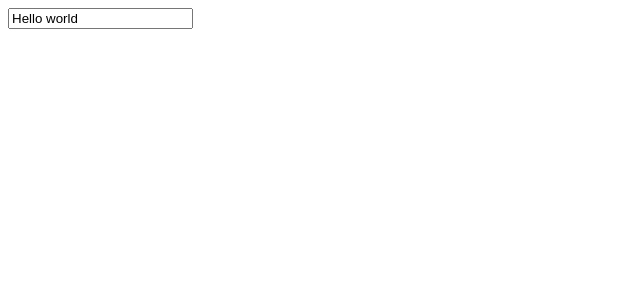
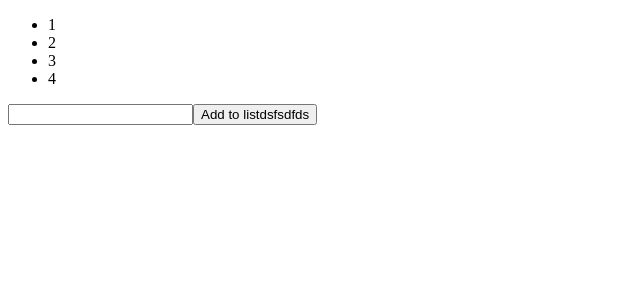
Before and after one commit to hermar98/react-test-project, a React (Create React App) app: page / in a window 1280 px wide. Shown: the top 300 px of the page, without its empty margins (0-640 px from the left). Built offline with nearby package versions, Linux system fonts and the light colour scheme.

Commit message:
KT2: Create todo list - Create new TodoList component - Separate code into different components: List, InputField and Button - Passing props between components

```diff
--- a/src/App.tsx
+++ b/src/App.tsx
@@ -1,10 +1,10 @@
 import React from "react";
-import InputField from "./components/InputField";
+import TodoList from "./components/TodoList";
 
 function App() {
   return (
     <div className="App">
-      <InputField />
+      <TodoList />
     </div>
   );
 }
--- /dev/null
+++ b/src/components/Button.tsx
@@ -0,0 +1,10 @@
+type ButtonProps = {
+  onClick: () => void;
+  children?: React.ReactNode;
+};
+
+const Button = ({ onClick, children }: ButtonProps) => {
+  return <button onClick={() => onClick()}>{children}</button>;
+};
+
+export default Button;
--- a/src/components/InputField.tsx
+++ b/src/components/InputField.tsx
@@ -1,16 +1,13 @@
-import { useState } from "react";
+type InputFieldProps = {
+  value: string;
+  onChange: (value: string) => void;
+};
 
-const InputField = () => {
-  const [value, setValue] = useState("Hello world");
+const InputField = ({ value, onChange }: InputFieldProps) => {
+  const handleChange = (event: React.ChangeEvent<HTMLInputElement>) =>
+    onChange(event.currentTarget.value);
 
-  const handleChange = (event: React.ChangeEvent<HTMLInputElement>) =>
-    setValue(event.currentTarget.value);
-
-  return (
-    <>
-      <input value={value} onChange={handleChange} type="text" />
-    </>
-  );
+  return <input value={value} onChange={handleChange} type="text" />;
 };
 
 export default InputField;
--- /dev/null
+++ b/src/components/List.tsx
@@ -0,0 +1,15 @@
+type ListProps = {
+  items: string[];
+};
+
+const List = ({ items }: ListProps) => {
+  return (
+    <ul>
+      {items.map((item, i) => (
+        <li key={i}>{item}</li>
+      ))}
+    </ul>
+  );
+};
+
+export default List;
--- /dev/null
+++ b/src/components/TodoList.tsx
@@ -0,0 +1,25 @@
+import { useState } from "react";
+import Button from "./Button";
+import InputField from "./InputField";
+import List from "./List";
+
+const TodoList = () => {
+  const [value, setValue] = useState("");
+  const [items, setItems] = useState(["1", "2", "3", "4"]);
+
+  const handleChange = (value: string) => setValue(value);
+
+  const handleClick = () => {
+    setItems([...items, value]);
+  };
+
+  return (
+    <>
+      <List items={items} />
+      <InputField value={value} onChange={handleChange} />
+      <Button onClick={handleClick}>Add to listdsfsdfds</Button>
+    </>
+  );
+};
+
+export default TodoList;
```
